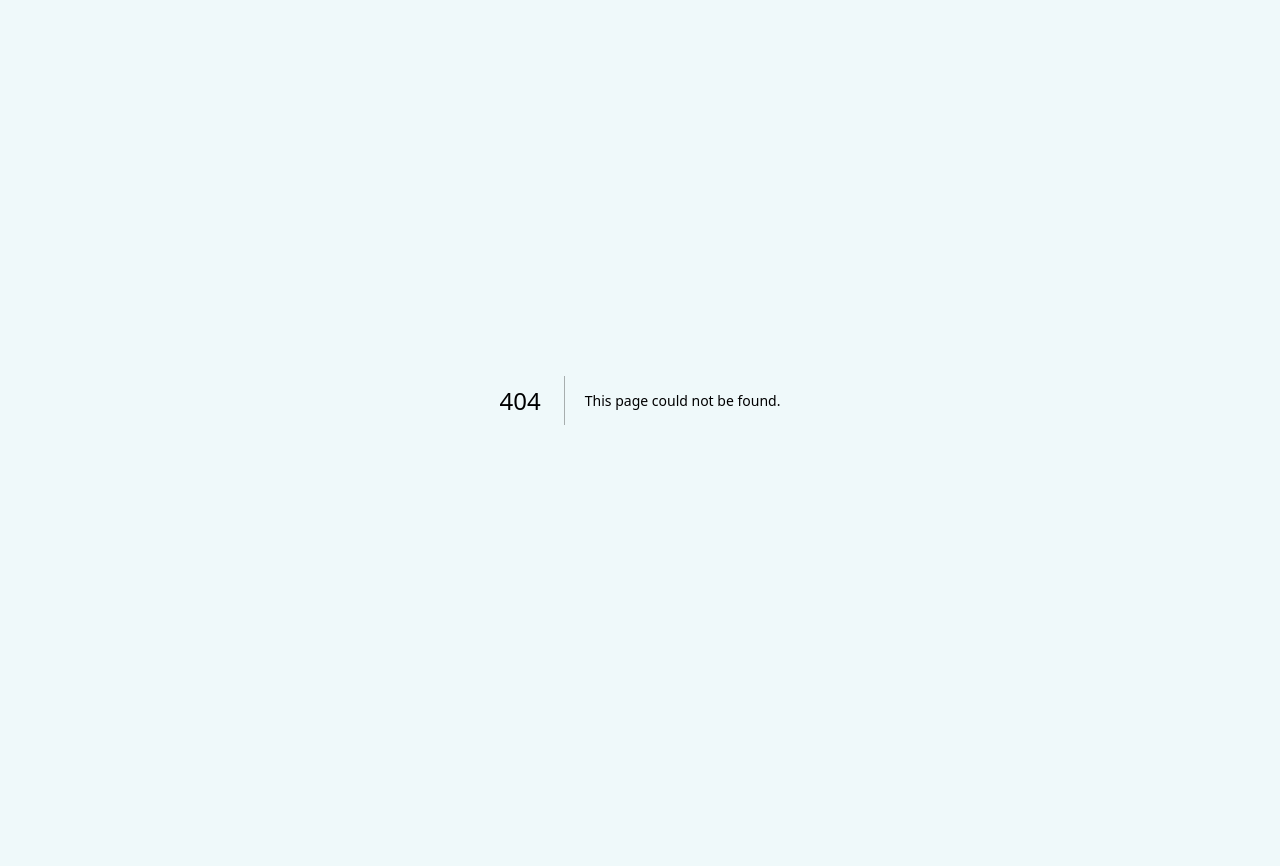
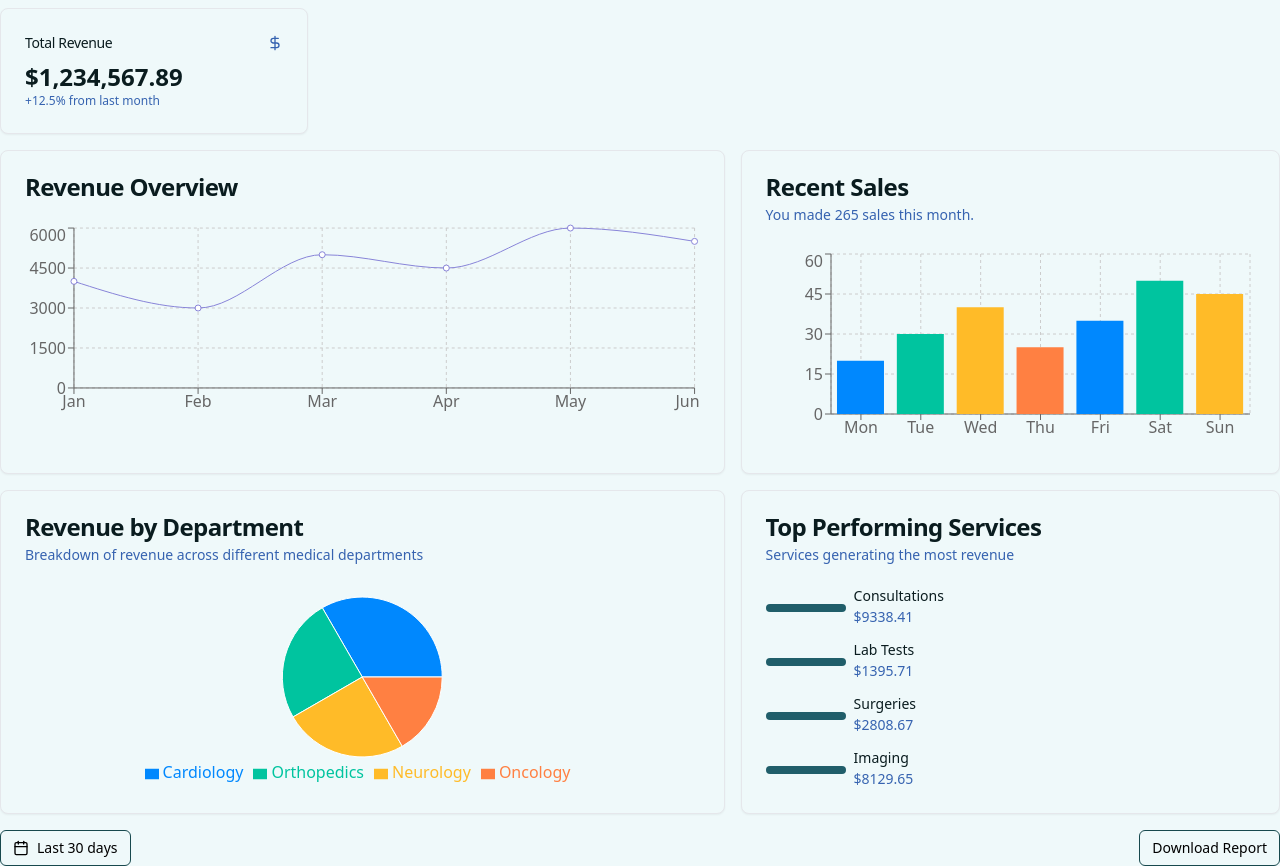
Before and after one commit to asengupta07/medilink, a Next.js app in the folder main/: page /provider/pharmacy/revenue in a window 1280 px wide. Before the commit this address had no page. Before the commit the page ends 800 px from the top, so only its background shows below. Built offline with nearby package versions, Linux system fonts and the light colour scheme.

Commit message:
revenue analytics page added

```diff
--- /dev/null
+++ b/main/app/provider/pharmacy/revenue/page.js
@@ -0,0 +1,176 @@
+"use client"
+
+import { Card, CardContent, CardDescription, CardHeader, CardTitle } from "@/components/ui/card"
+import { Tabs, TabsContent } from "@/components/ui/tabs"
+import { Button } from "@/components/ui/button"
+import { CalendarIcon } from "lucide-react"
+import { LineChart, Line, XAxis, YAxis, CartesianGrid, Tooltip, ResponsiveContainer, BarChart, Bar, Cell, PieChart, Pie, Legend } from 'recharts'
+
+const lineChartData = [
+  { name: 'Jan', revenue: 4000 },
+  { name: 'Feb', revenue: 3000 },
+  { name: 'Mar', revenue: 5000 },
+  { name: 'Apr', revenue: 4500 },
+  { name: 'May', revenue: 6000 },
+  { name: 'Jun', revenue: 5500 },
+]
+
+const barChartData = [
+  { name: 'Mon', sales: 20 },
+  { name: 'Tue', sales: 30 },
+  { name: 'Wed', sales: 40 },
+  { name: 'Thu', sales: 25 },
+  { name: 'Fri', sales: 35 },
+  { name: 'Sat', sales: 50 },
+  { name: 'Sun', sales: 45 },
+]
+
+const pieChartData = [
+  { name: 'Cardiology', value: 400 },
+  { name: 'Orthopedics', value: 300 },
+  { name: 'Neurology', value: 300 },
+  { name: 'Oncology', value: 200 },
+]
+
+const COLORS = ['#0088FE', '#00C49F', '#FFBB28', '#FF8042']
+
+export default function Component() {
+  const totalRevenue = 1234567.89
+  const revenueIncrease = 12.5
+
+  return (
+    <Tabs defaultValue="revenue">
+      <TabsContent value="revenue" className="space-y-4">
+        <div className="grid gap-4 md:grid-cols-2 lg:grid-cols-4">
+          <Card>
+            <CardHeader className="flex flex-row items-center justify-between space-y-0 pb-2">
+              <CardTitle className="text-sm font-medium">Total Revenue</CardTitle>
+              <svg
+                xmlns="http://www.w3.org/2000/svg"
+                viewBox="0 0 24 24"
+                fill="none"
+                stroke="currentColor"
+                strokeLinecap="round"
+                strokeLinejoin="round"
+                strokeWidth="2"
+                className="h-4 w-4 text-muted-foreground"
+              >
+                <path d="M12 2v20M17 5H9.5a3.5 3.5 0 0 0 0 7h5a3.5 3.5 0 0 1 0 7H6" />
+              </svg>
+            </CardHeader>
+            <CardContent>
+              <div className="text-2xl font-bold">${totalRevenue.toLocaleString()}</div>
+              <p className="text-xs text-muted-foreground">
+                +{revenueIncrease}% from last month
+              </p>
+            </CardContent>
+          </Card>
+        </div>
+        <div className="grid gap-4 md:grid-cols-2 lg:grid-cols-7">
+          <Card className="col-span-4">
+            <CardHeader>
+              <CardTitle>Revenue Overview</CardTitle>
+            </CardHeader>
+            <CardContent className="pl-2">
+              <ResponsiveContainer width="100%" height={200}>
+                <LineChart data={lineChartData}>
+                  <CartesianGrid strokeDasharray="3 3" />
+                  <XAxis dataKey="name" />
+                  <YAxis />
+                  <Tooltip />
+                  <Line type="monotone" dataKey="revenue" stroke="#8884d8" activeDot={{ r: 8 }} />
+                </LineChart>
+              </ResponsiveContainer>
+            </CardContent>
+          </Card>
+          <Card className="col-span-3">
+            <CardHeader>
+              <CardTitle>Recent Sales</CardTitle>
+              <CardDescription>
+                You made 265 sales this month.
+              </CardDescription>
+            </CardHeader>
+            <CardContent>
+              <ResponsiveContainer width="100%" height={200}>
+                <BarChart data={barChartData}>
+                  <CartesianGrid strokeDasharray="3 3" />
+                  <XAxis dataKey="name" />
+                  <YAxis />
+                  <Tooltip />
+                  <Bar dataKey="sales" fill="#8884d8">
+                    {barChartData.map((entry, index) => (
+                      <Cell key={`cell-${index}`} fill={COLORS[index % COLORS.length]} />
+                    ))}
+                  </Bar>
+                </BarChart>
+              </ResponsiveContainer>
+            </CardContent>
+          </Card>
+        </div>
+        <div className="grid gap-4 md:grid-cols-2 lg:grid-cols-7">
+          <Card className="col-span-4">
+            <CardHeader>
+              <CardTitle>Revenue by Department</CardTitle>
+              <CardDescription>
+                Breakdown of revenue across different medical departments
+              </CardDescription>
+            </CardHeader>
+            <CardContent>
+              <ResponsiveContainer width="100%" height={200}>
+                <PieChart>
+                  <Pie
+                    data={pieChartData}
+                    cx="50%"
+                    cy="50%"
+                    labelLine={false}
+                    outerRadius={80}
+                    fill="#8884d8"
+                    dataKey="value"
+                  >
+                    {pieChartData.map((entry, index) => (
+                      <Cell key={`cell-${index}`} fill={COLORS[index % COLORS.length]} />
+                    ))}
+                  </Pie>
+                  <Tooltip />
+                  <Legend />
+                </PieChart>
+              </ResponsiveContainer>
+            </CardContent>
+          </Card>
+          <Card className="col-span-3">
+            <CardHeader>
+              <CardTitle>Top Performing Services</CardTitle>
+              <CardDescription>
+                Services generating the most revenue
+              </CardDescription>
+            </CardHeader>
+            <CardContent>
+              <div className="space-y-4">
+                {["Consultations", "Lab Tests", "Surgeries", "Imaging"].map((service) => (
+                  <div key={service} className="flex items-center">
+                    <div className="w-[80px] h-2 bg-primary rounded-full mr-2" />
+                    <div className="space-y-1">
+                      <p className="text-sm font-medium leading-none">{service}</p>
+                      <p className="text-sm text-muted-foreground">${(Math.random() * 10000).toFixed(2)}</p>
+                    </div>
+                  </div>
+                ))}
+              </div>
+            </CardContent>
+          </Card>
+        </div>
+        <div className="flex items-center justify-between">
+          <div className="flex items-center space-x-2">
+            <Button variant="outline" size="sm">
+              <CalendarIcon className="mr-2 h-4 w-4" />
+              Last 30 days
+            </Button>
+          </div>
+          <Button variant="outline" size="sm">
+            Download Report
+          </Button>
+        </div>
+      </TabsContent>
+    </Tabs>
+  )
+}
```
